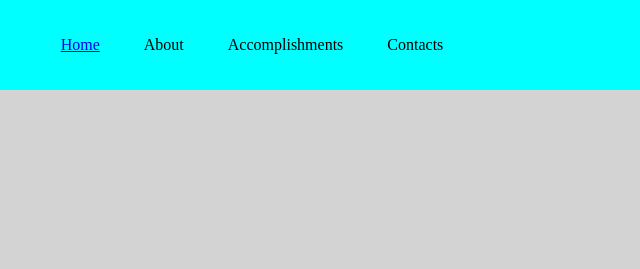
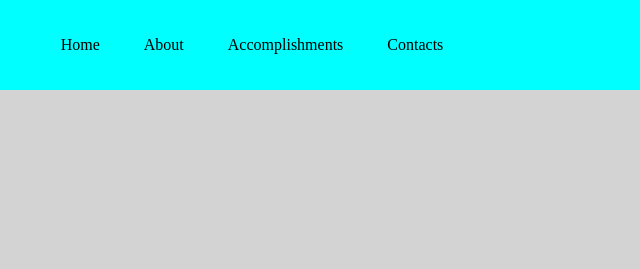
Before and after one commit to NickieMoi/My-website, a plain HTML site: page Assets/contacts.html in a window 1280 px wide. Shown: the top 269 px of the page, 640-1280 px from the left. Drawn offline with Linux system fonts and the light colour scheme.

```diff
--- a/Assets/contacts.html
+++ b/Assets/contacts.html
@@ -11,7 +11,7 @@
     <div class="nav-bar">
       <h3><span> Nickie</span>Moi</h3>
       <ul id="nav">
-        <li><a href="../index.html">Home </a></li>
+        <li>Home</li>
         <li>About</li>
         <li>Accomplishments</li>
         <li>Contacts</li>
```
